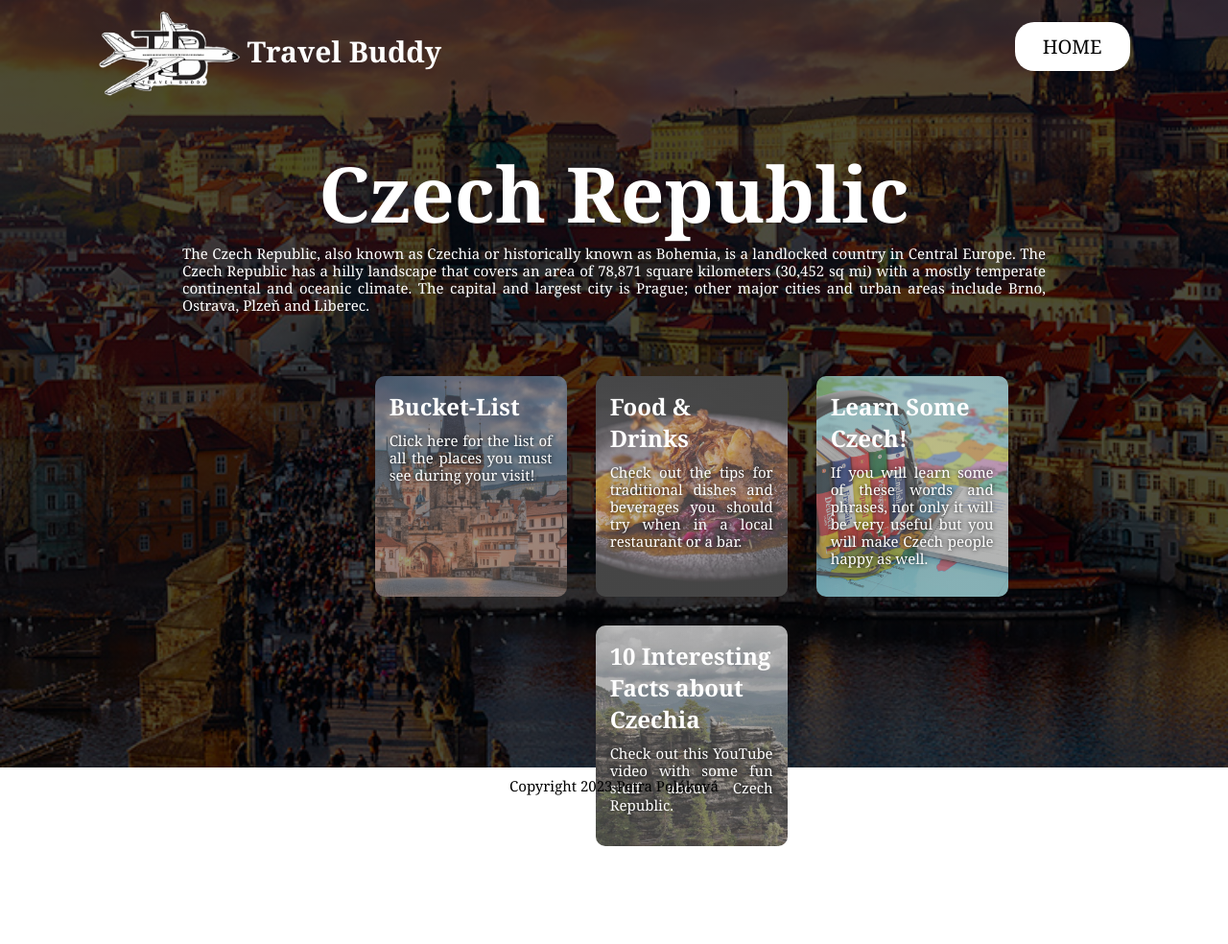
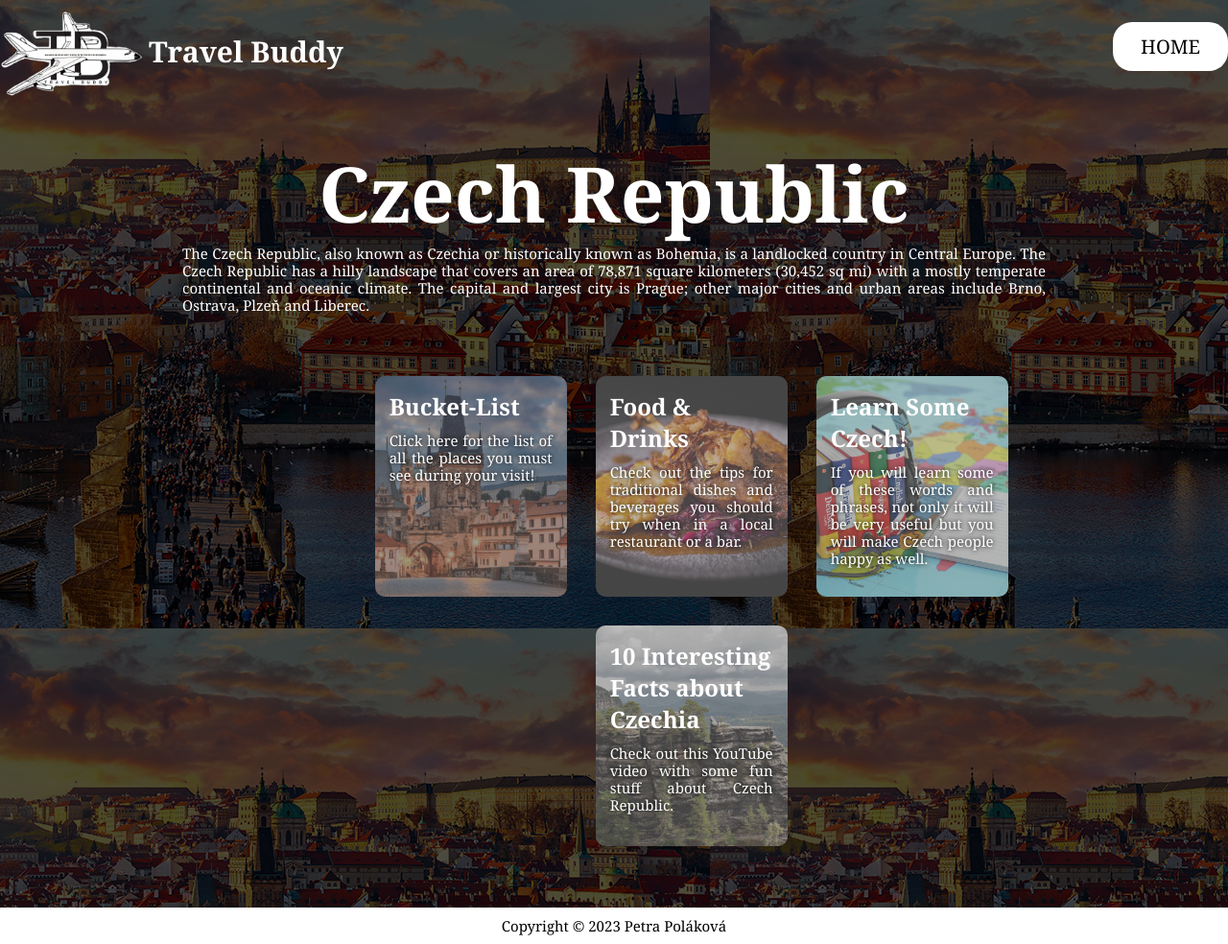
Before and after one commit to polakovap/WebSiteProject, a plain HTML site: page czechia.html in a window 1280 px wide. Shown: the whole page at 96% size. Before the commit the page ends 897 px from the top, so only its background shows below. Drawn offline with Linux system fonts and the light colour scheme.

Commit message:
Update czechia.html

```diff
--- a/czechia.html
+++ b/czechia.html
@@ -13,16 +13,16 @@
     <meta name="author" content="Petra Poláková">
     <title>Czech Republic</title>
     <link rel="website icon" type="jpg" href="images/flag.jpg">
-    <link rel="stylesheet" href=styles/czechia_styles.css>
+    <link rel="stylesheet" href="styles/czechia_styles.css">
     <link rel="logo" href="images/logo1.jpg">
 </head>
-<body>
-    <main style="background-image: linear-gradient(rgba(0,0,0,0.7), rgba(0,0,0,0.7)), url('images/cr1.jpg');">
-        <section class="navbar">
-            <img src="images/photo-output.png" id="logo">
-            <h1>Travel Buddy</h1>
-            <button id="button"><a href="index.html">HOME</a></button>
-        </section>
+<body style="background-image: linear-gradient(rgba(0,0,0,0.7), rgba(0,0,0,0.7)), url('images/cr1.jpg');">
+    <nav class="navbar">
+        <img src="images/photo-output.png" id="logo">
+        <h1>Travel Buddy</h1>
+        <button id="button"><a href="index.html">HOME</a></button>
+    </nav>
+    <main>
         <header>
             <h1>Czech Republic</h1>
                     <p>The Czech Republic, also known as Czechia or historically known as Bohemia, is a landlocked country in Central Europe.
@@ -55,7 +55,7 @@
         </section>
     </main>
     <footer>
-        <p>Copyright 2023 Petra Poláková</p>
+        <p>Copyright &copy; 2023 Petra Poláková</p>
     </footer>
 </body>
 </html>
```
